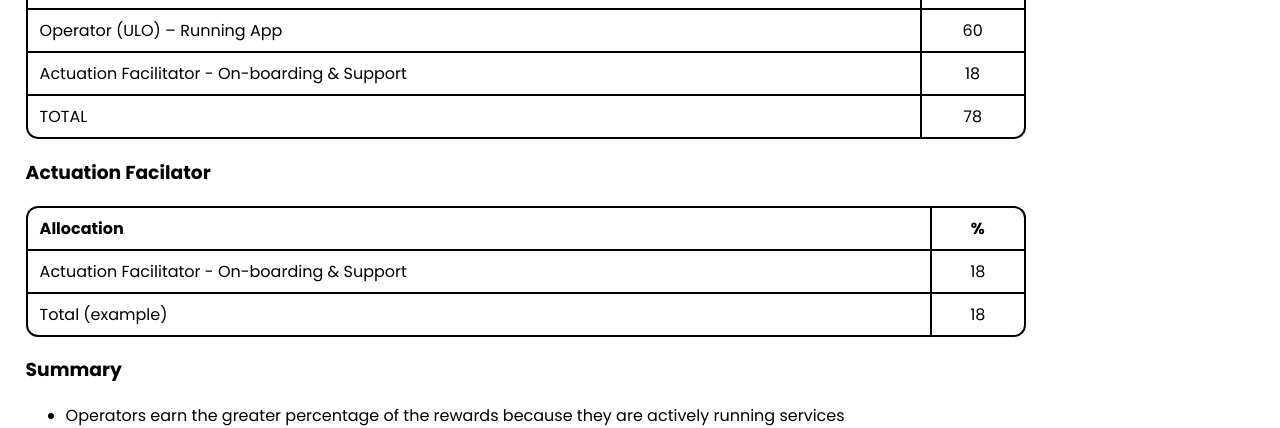
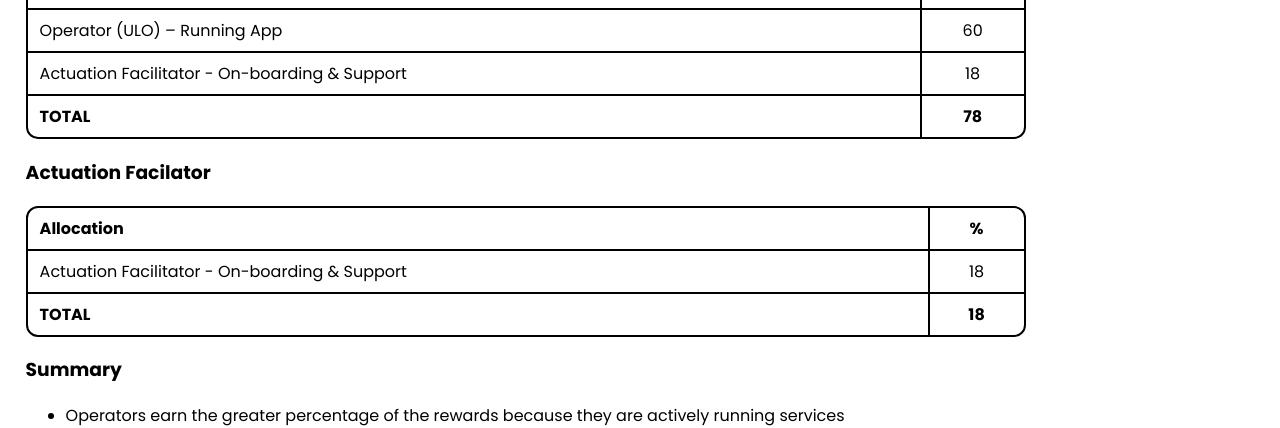
Before and after one commit to selfdriven-services/selfdriven-tel, a Jekyll site: the page built from docs/pages/actuate-unity-network-onboarding-facilitator.md, in a window 1280 px wide. Shown: the part 880-1308 px from the top of the page. Built offline with Jekyll 4.4.1, drawn with Linux system fonts in a browser that asks for light colours.

Commit message:
Update actuate-unity-network-onboarding-facilitator.md

```diff
--- a/docs/pages/actuate-unity-network-onboarding-facilitator.md
+++ b/docs/pages/actuate-unity-network-onboarding-facilitator.md
@@ -32,14 +32,14 @@ This model is designed to:
 |---|:--:|
 | Operator (ULO) – Running App | 60 |
 | Actuation Facilitator - On-boarding & Support | 18 |
-| TOTAL | 78 |
+| **TOTAL** | **78** |
 
 ### Actuation Facilator
 
 | Allocation | % |
 |---|:--:|
 | Actuation Facilitator - On-boarding & Support | 18 |
-| Total (example) | 18 |
+| **TOTAL** | **18** |
 
 ### Summary
 
```
